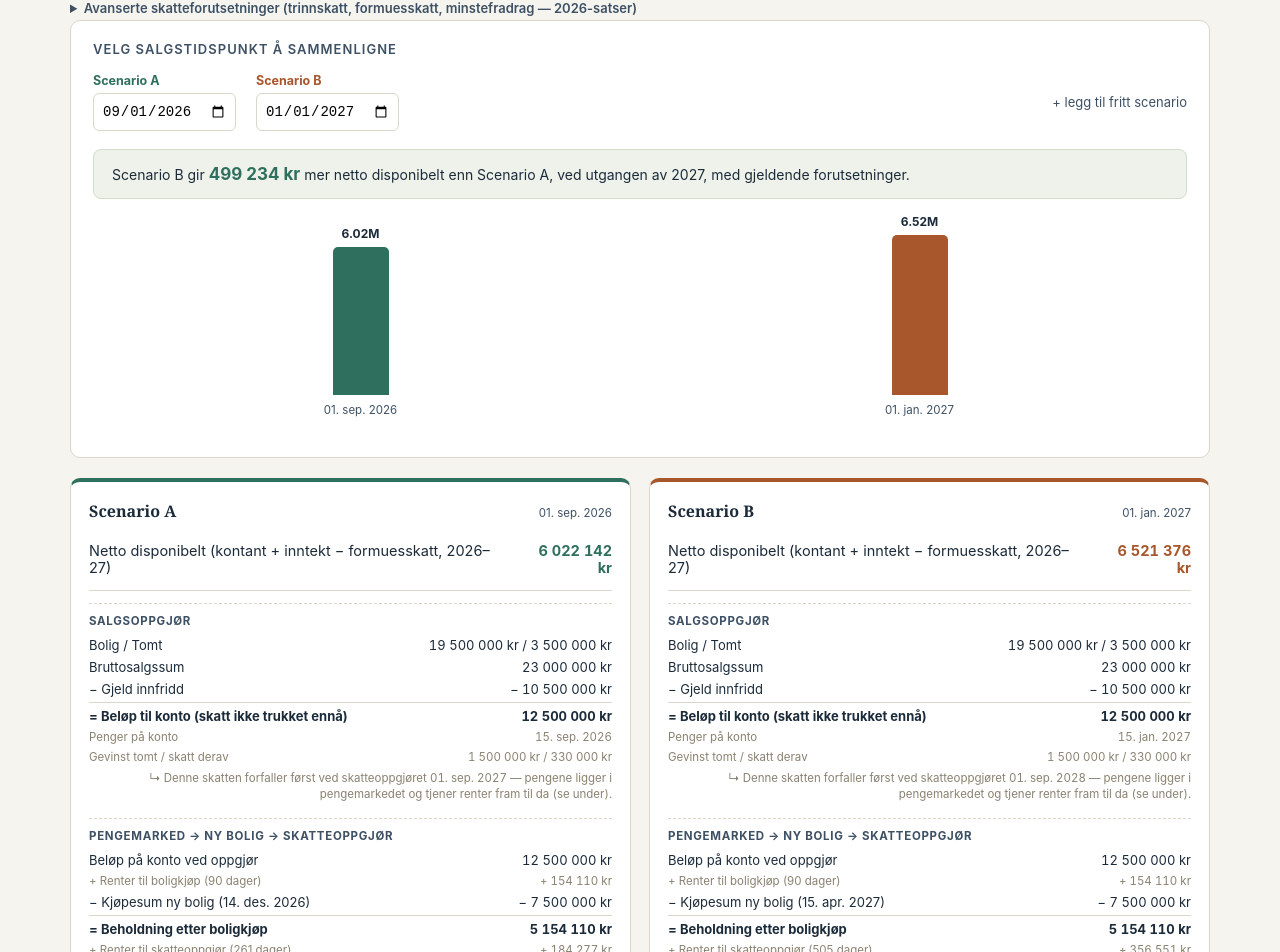
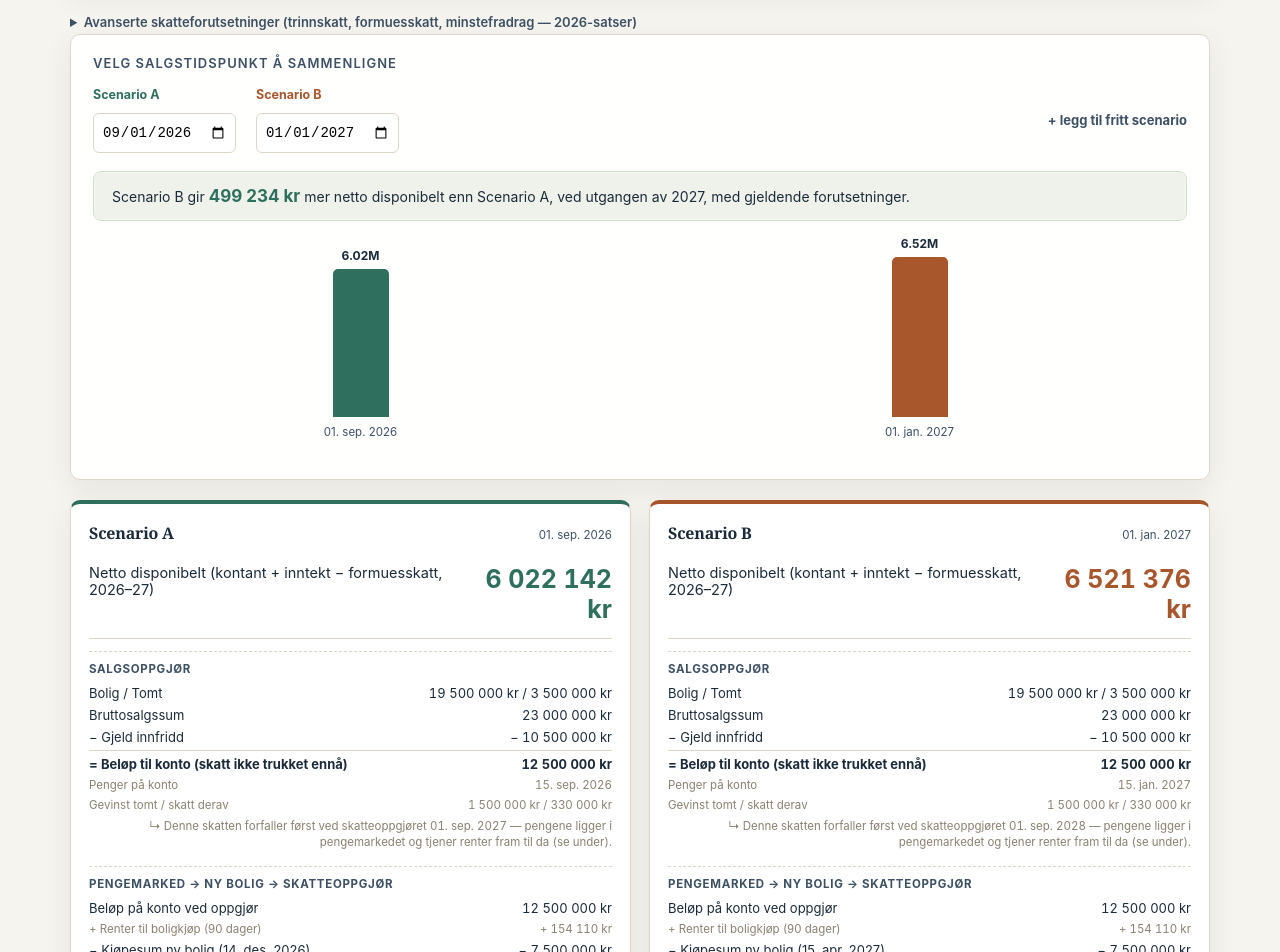
Before and after one commit to Roarlor29/Eiendomsalg, a React (Vite) app: page / in a window 1280 px wide. Shown: the part 1122-2074 px from the top of the page. Built offline with nearby package versions, Linux system fonts and the light colour scheme.

Commit message:
Upgrade V2 dashboard presentation and mobile layout

```diff
--- a/src/v2.css
+++ b/src/v2.css
@@ -1,14 +1,90 @@
-/* Eiendomsalg V2 — responsive presentation layer */
-:root { --v2-max: 1180px; --v2-radius: 12px; }
-html { background: #f6f4ee; }
+/* Eiendomsalg V2 — dashboard / responsive presentation layer */
+:root {
+  --v2-max: 1180px;
+  --v2-radius: 14px;
+  --v2-shadow: 0 8px 28px rgba(35, 31, 24, 0.07);
+}
+
+html { background: #f6f4ee; scroll-behavior: smooth; }
 body { margin: 0; min-width: 320px; background: #f6f4ee; }
-input, select, button { min-height: 38px; }
-input[type="date"], input[type="number"] { width: 100%; }
-.wrap { width: min(100%, var(--v2-max)); padding-left: clamp(14px, 3vw, 28px); padding-right: clamp(14px, 3vw, 28px); }
-.panel, .scard { border-radius: var(--v2-radius); }
-.srow > span:last-child, .srow > b { text-align: right; font-variant-numeric: tabular-nums; }
-.ytable { font-variant-numeric: tabular-nums; }
-.field input:focus, .datepick input:focus { outline: 2px solid rgba(47,111,94,.28); outline-offset: 1px; border-color: #2f6f5e; }
+input, select, button { min-height: 40px; }
+input[type="date"], input[type="number"] { width: 100%; box-sizing: border-box; }
+.wrap {
+  width: min(100%, var(--v2-max));
+  padding-left: clamp(14px, 3vw, 28px);
+  padding-right: clamp(14px, 3vw, 28px);
+  box-sizing: border-box;
+}
+
+/* Dashboard hierarchy */
+.wrap > h1 { margin-bottom: 6px; letter-spacing: -0.02em; }
+.lede { max-width: 820px; }
+.panel, .scard {
+  border-radius: var(--v2-radius);
+  box-shadow: var(--v2-shadow);
+}
+
+/* Scenario selector becomes the dashboard control bar on larger screens. */
+.panel:has(.scenario-picker) {
+  position: sticky;
+  top: 10px;
+  z-index: 20;
+  backdrop-filter: blur(10px);
+  background: rgba(255,255,255,.94);
+}
+.scenario-picker { align-items: end; }
+.datepick label { display: block; font-weight: 700; margin-bottom: 6px; }
+.toggle-c { cursor: pointer; font-weight: 700; }
+
+/* The comparison message is deliberately prominent: it is the primary decision KPI. */
+.diffbox {
+  border-radius: 12px;
+  border: 1px solid rgba(47,111,94,.16);
+  box-shadow: inset 0 0 0 1px rgba(255,255,255,.45);
+}
+
+/* Scenario cards form the main result dashboard. */
+.cards {
+  align-items: start;
+  margin-top: 18px;
+}
+.scard {
+  min-width: 0;
+  overflow: hidden;
+}
+.scard-head h3 { letter-spacing: -0.015em; }
+.srow > span:last-child, .srow > b {
+  text-align: right;
+  font-variant-numeric: tabular-nums;
+}
+.srow-total b { font-size: clamp(18px, 2.2vw, 25px); }
+.srow-total-mini b { font-size: 17px; }
+.ytable {
+  font-variant-numeric: tabular-nums;
+  width: 100%;
+}
+.ytable th, .ytable td { white-space: nowrap; }
+.infoRow { opacity: .72; }
+
+/* Long Norwegian labels must never break the horizontal layout. */
+.srow > span:first-child {
+  min-width: 0;
+  overflow-wrap: anywhere;
+}
+
+.field input:focus, .datepick input:focus {
+  outline: 2px solid rgba(47,111,94,.28);
+  outline-offset: 1px;
+  border-color: #2f6f5e;
+}
+
+/* Compact visual treatment for the advanced section. */
+details > summary { cursor: pointer; font-weight: 700; padding: 10px 0; }
+
+@media (max-width: 900px) {
+  .panel:has(.scenario-picker) { position: static; }
+}
+
 @media (max-width: 700px) {
   .wrap { padding-top: 18px; padding-bottom: 36px; }
   h1 { font-size: 25px; }
@@ -19,7 +95,7 @@ input[type="date"], input[type="number"] { width: 100%; }
   .scenario-picker .toggle-c { grid-column: 1 / -1; margin-left: 0; justify-self: start; }
   .datepick input { width: 100%; }
   .cards { grid-template-columns: 1fr; gap: 14px; margin-top: 14px; }
-  .scard { padding: 15px 14px 12px; overflow: hidden; }
+  .scard { padding: 15px 14px 12px; }
   .scard-head { gap: 8px; }
   .srow { align-items: flex-start; }
   .srow > span:first-child { flex: 1; min-width: 0; }
@@ -33,10 +109,17 @@ input[type="date"], input[type="number"] { width: 100%; }
   .diffbox { padding: 12px 14px; margin: 14px 0; }
   .footnote { font-size: 10.5px; }
 }
+
+@media (max-width: 520px) {
+  .ytable { display: block; overflow-x: auto; -webkit-overflow-scrolling: touch; }
+  .ytable table { min-width: 100%; }
+}
+
 @media (max-width: 420px) {
   .scenario-picker { grid-template-columns: 1fr; }
   .scenario-picker .toggle-c { grid-column: auto; }
   .scard-head { align-items: flex-start; flex-direction: column; }
   .srow { font-size: 12px; }
   .srow-total { font-size: 13.5px; }
+  .srow-total b { font-size: 19px; }
 }
```
